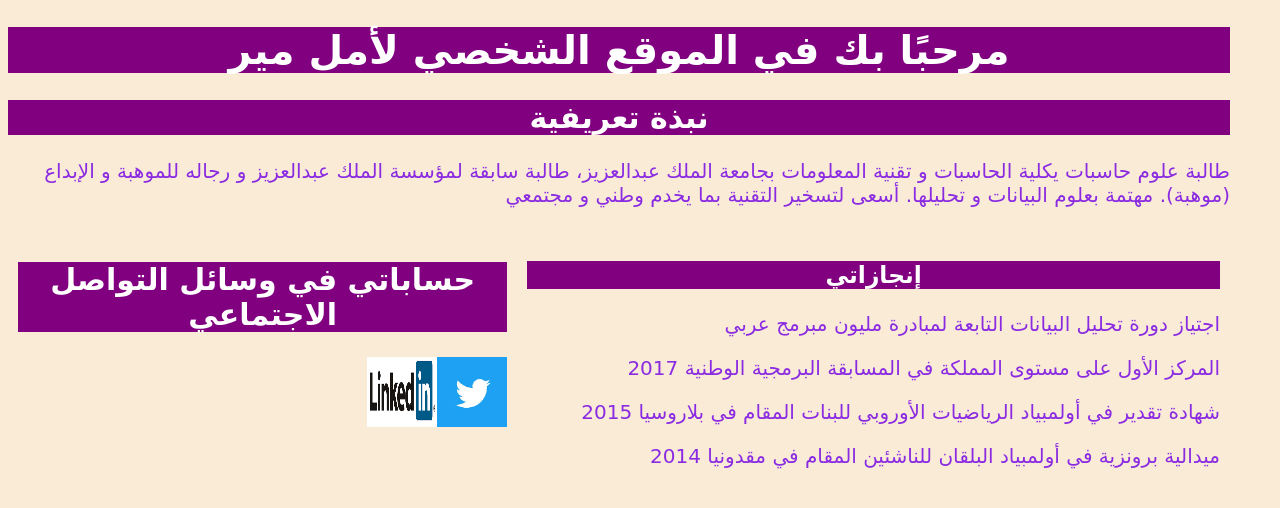
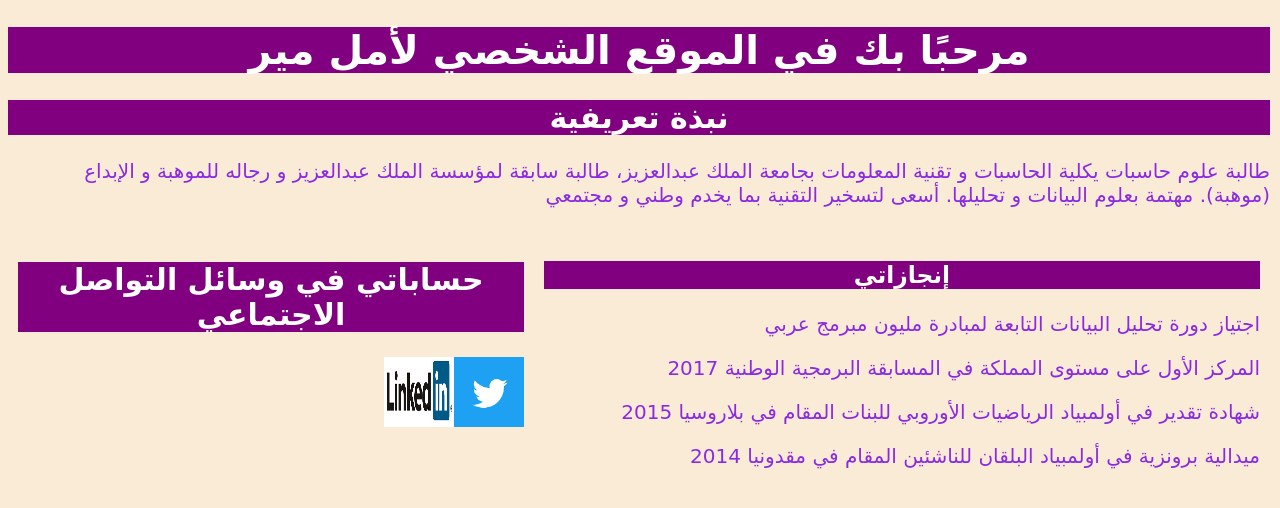
Before and after one commit to AmalMIM333/AmalMIM333.github.io, a plain HTML site: page index.html in a window 1280 px wide. Drawn offline with Linux system fonts and the light colour scheme.

Commit message:
change margin

```diff
--- a/My Website.css
+++ b/My Website.css
@@ -14,7 +14,7 @@
 .body
 { margin : 10 auto;
     color: blueviolet;
-    margin-right: 50px;
+    margin-right: 10px;
     font-size: 10px;
     font-family:cursive;
     background-color: antiquewhite;
```
Also changed, not shown: background.jpg (deleted).
